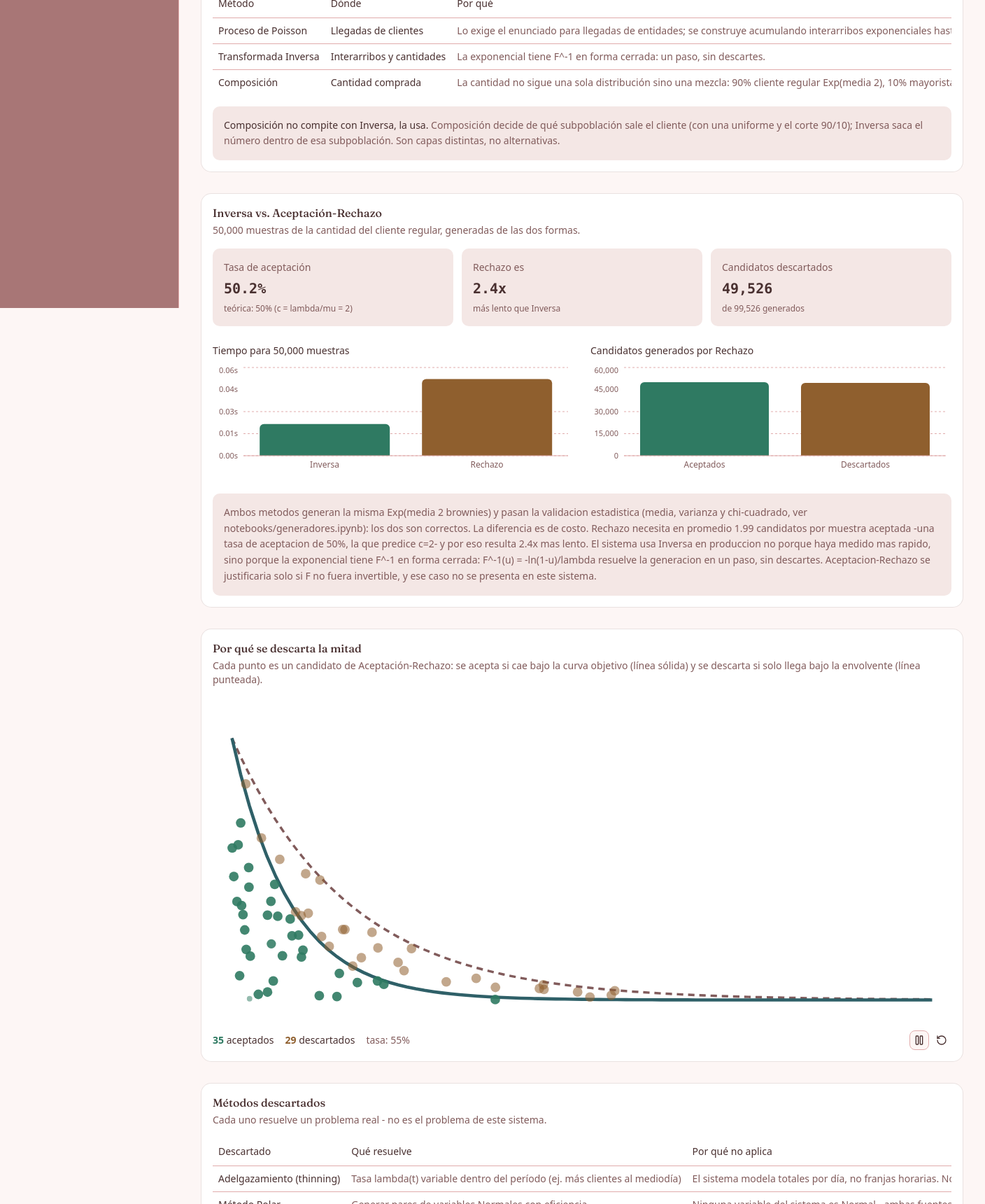
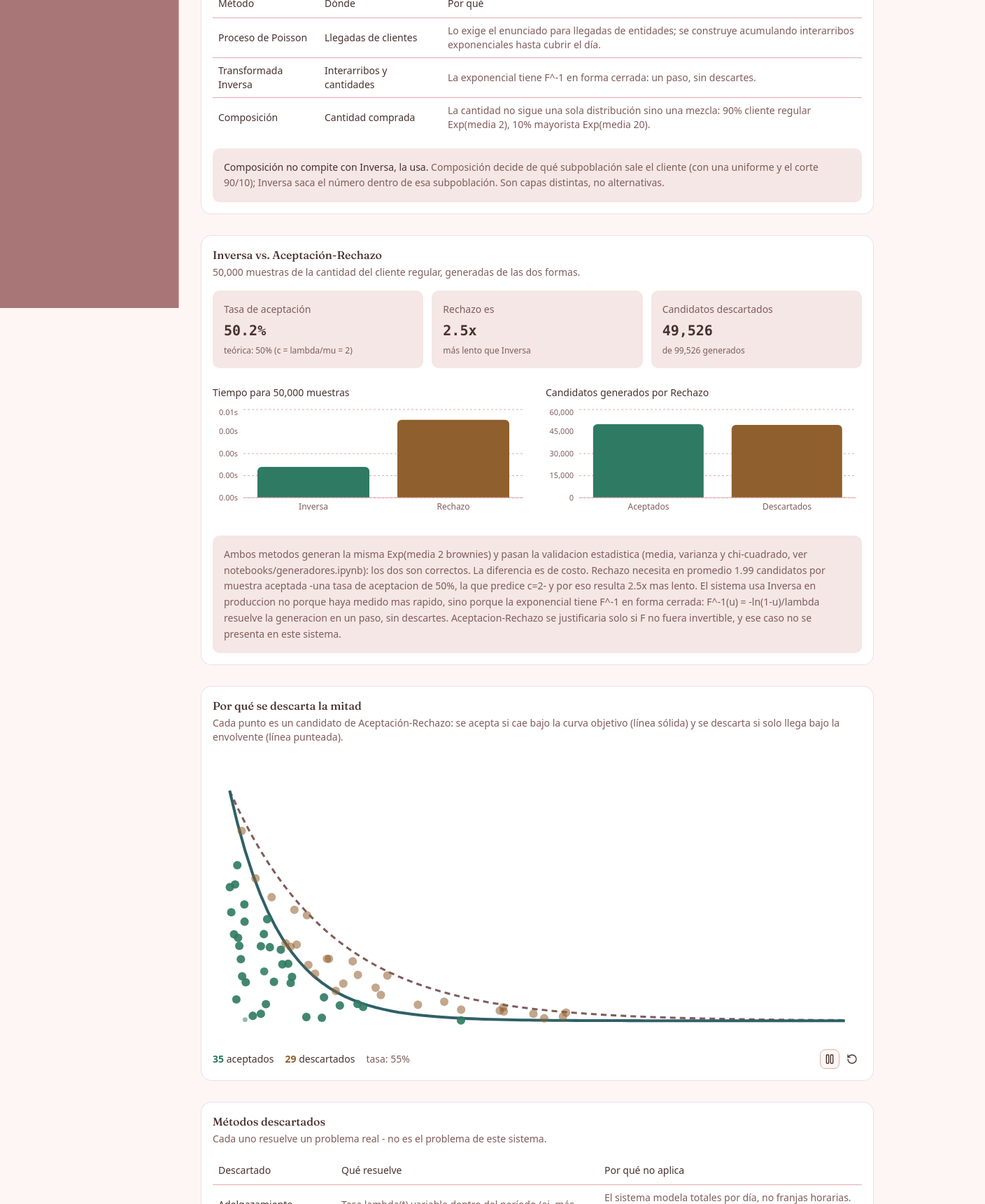
Before and after one commit to PeDro0210AVI/Project-1-Simulation, a Next.js app in the folder web/: page /metodos in a window 1280 px wide. Shown: the part 360-2080 px from the top of the page at 70% size, 1408 px wide, since content can reach past the window. Built offline with nearby package versions, Linux system fonts and the light colour scheme.

Commit message:
docs: update readme

```diff
--- a/web/src/app/(dashboard)/layout.tsx
+++ b/web/src/app/(dashboard)/layout.tsx
@@ -15,16 +15,19 @@ export default function DashboardLayout({
       style={{ "--sidebar-width-icon": "4rem" } as React.CSSProperties}
     >
       <AppSidebar />
-      <SidebarInset>
+      {/* min-w-0: sin esto el contenedor no puede encogerse por debajo del ancho
+          de su contenido, y max-w-6xl (1152px) mas la barra lateral (256px)
+          desbordaban la ventana, provocando scroll horizontal en las 4 secciones. */}
+      <SidebarInset className="min-w-0">
         <header className="flex h-14 items-center border-b px-2">
           <SidebarTrigger
             aria-label="Abrir o cerrar navegación"
             className="cursor-pointer transition-colors hover:bg-muted hover:text-foreground"
           />
         </header>
-        <main className="mx-auto flex w-full max-w-6xl flex-col gap-8 px-4 py-8 md:px-8 md:py-12">
+        <div className="mx-auto flex w-full max-w-6xl flex-col gap-8 px-4 py-8 md:px-8 md:py-12">
           {children}
-        </main>
+        </div>
       </SidebarInset>
     </SidebarProvider>
   );
--- a/web/src/features/metodos/components/MetodosAplicados.tsx
+++ b/web/src/features/metodos/components/MetodosAplicados.tsx
@@ -44,26 +44,29 @@ export function MetodosAplicados() {
         <CardDescription>Qué genera cada variable del sistema y por qué ese método.</CardDescription>
       </CardHeader>
       <CardContent className="flex flex-col gap-4">
-        <div className="overflow-x-auto">
-          <Table>
+        {/* Los anchos van fijados por columna y el texto largo envuelve: shadcn
+            trae whitespace-nowrap por defecto en TableHead y TableCell, lo que
+            forzaba la tabla a crecer y sacaba scroll horizontal. */}
+        <Table className="table-fixed">
           <TableHeader>
             <TableRow>
-                <TableHead>Método</TableHead>
-                <TableHead>Dónde</TableHead>
-                <TableHead>Por qué</TableHead>
+              <TableHead className="w-[9.5rem]">Método</TableHead>
+              <TableHead className="w-[11rem]">Dónde</TableHead>
+              <TableHead className="whitespace-normal">Por qué</TableHead>
             </TableRow>
           </TableHeader>
           <TableBody>
             {metodos.map((m) => (
               <TableRow key={m.nombre}>
-                  <TableCell className="font-medium whitespace-nowrap">{m.nombre}</TableCell>
-                  <TableCell className="whitespace-nowrap">{m.donde}</TableCell>
-                  <TableCell className="text-muted-foreground">{m.porque}</TableCell>
+                <TableCell className="whitespace-normal font-medium">{m.nombre}</TableCell>
+                <TableCell className="whitespace-normal">{m.donde}</TableCell>
+                <TableCell className="whitespace-normal text-muted-foreground">
+                  {m.porque}
+                </TableCell>
               </TableRow>
             ))}
           </TableBody>
         </Table>
-        </div>
         <p className="rounded-lg bg-muted p-4 text-sm text-muted-foreground">
           <span className="font-medium text-foreground">Composición no compite con Inversa, la usa.</span>{" "}
           Composición decide de qué subpoblación sale el cliente (con una uniforme y el corte 90/10);
--- a/web/src/features/metodos/components/MetodosDescartados.tsx
+++ b/web/src/features/metodos/components/MetodosDescartados.tsx
@@ -46,26 +46,24 @@ export function MetodosDescartados() {
         </CardDescription>
       </CardHeader>
       <CardContent>
-        <div className="overflow-x-auto">
-          <Table>
+        <Table className="table-fixed">
             <TableHeader>
               <TableRow>
-                <TableHead>Descartado</TableHead>
-                <TableHead>Qué resuelve</TableHead>
-                <TableHead>Por qué no aplica</TableHead>
+                <TableHead className="w-[11rem] whitespace-normal">Descartado</TableHead>
+                <TableHead className="whitespace-normal">Qué resuelve</TableHead>
+                <TableHead className="whitespace-normal">Por qué no aplica</TableHead>
               </TableRow>
             </TableHeader>
             <TableBody>
               {descartados.map((m) => (
                 <TableRow key={m.nombre}>
-                  <TableCell className="font-medium whitespace-nowrap">{m.nombre}</TableCell>
-                  <TableCell className="text-muted-foreground">{m.resuelve}</TableCell>
-                  <TableCell className="text-muted-foreground">{m.porque}</TableCell>
+                  <TableCell className="whitespace-normal font-medium">{m.nombre}</TableCell>
+                  <TableCell className="whitespace-normal text-muted-foreground">{m.resuelve}</TableCell>
+                  <TableCell className="whitespace-normal text-muted-foreground">{m.porque}</TableCell>
                 </TableRow>
               ))}
             </TableBody>
-          </Table>
-        </div>
+        </Table>
       </CardContent>
     </Card>
   );
```
Also changed, not shown: web/public/data/simulacion.json, 1 other file (tests, documents, lock files or other folders). Lines whose indentation alone changed are shown as unchanged.
